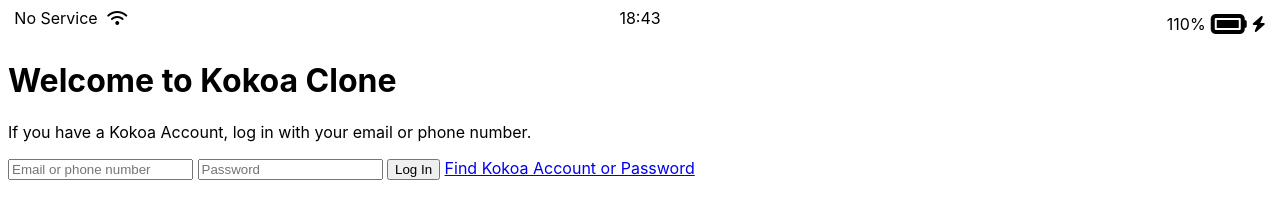
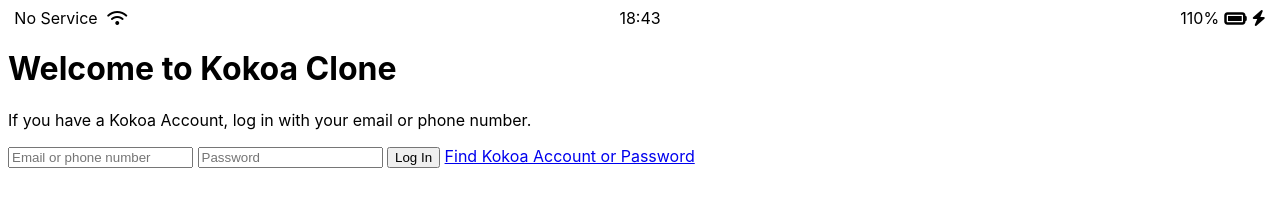
Before and after one commit to alsgml1640/kokoa_clone, a plain HTML site: page index.html in a window 1280 px wide. Drawn offline with Linux system fonts and the light colour scheme.

Commit message:
Update index.html
icon size 변경
form : action , methos 추가

```diff
--- a/index.html
+++ b/index.html
@@ -7,6 +7,7 @@
     <meta name="viewport" content="width=device-width, initial-scale=1.0" />
     <title>Welcome to Kokoa Colne</title>
   </head>
+
   <body>
     <div class="status-bar">
       <div class="status-bar__column">
@@ -18,21 +19,21 @@
       </div>
       <div class="status-bar__column">
         <span>110%</span>
-        <i class="fas fa-battery-full fa-2x"></i>
+        <i class="fas fa-battery-full fa-lg"></i>
         <i class="fas fa-bolt"></i>
       </div>
     </div>
 
-    <header class="welcole-header">
+    <header class="welcome-header">
       <h1 class="welcome-header__title">Welcome to Kokoa Clone</h1>
       <p class="welcome-header__text">
         If you have a Kokoa Account, log in with your email or phone number.
       </p>
     </header>
 
-    <form id="login-form">
-      <input type="text" placeholder="Email or phone number" />
-      <input type="password" placeholder="Password" />
+    <form action="friends.html" method="get" id="login-form">
+      <input name="userName" type="text" placeholder="Email or phone number" />
+      <input name="password" type="password" placeholder="Password" />
       <input type="submit" value="Log In" />
       <a href="#">Find Kokoa Account or Password</a>
     </form>
```
